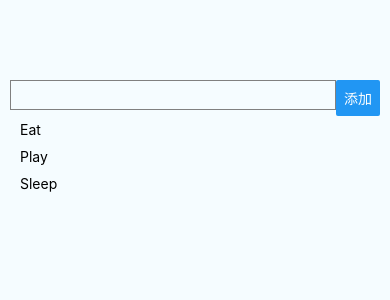
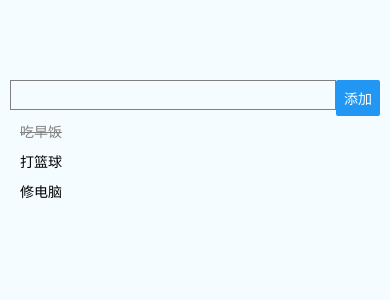
Before and after one commit to iWebHome/RNReduxDemo, a React Native app: screen / in a window 390 px wide. Shown: the top 300 px of the page. Built offline with nearby package versions, Linux system fonts and the light colour scheme.

Commit message:
搭建了 ReactNative ＋ Redux 的结构、显示了初始数据,并更改状态

```diff
--- a/App.js
+++ b/App.js
@@ -9,14 +9,17 @@
 import React, {Component} from 'react';
 import {StyleSheet, View} from 'react-native';
 
-import AppStep0 from './app_step0';     // 引入入口文件
+// 引入入口文件
+import AppStep0 from './app_step0';
+import AppStep1 from './app_step1';
+import AppStep2 from './app_step2';
 
 type Props = {};
 export default class App extends Component<Props> {
   render() {
     return (
       <View style={styles.container}>
-        <AppStep0/>
+        <AppStep2/>
       </View>
     );
   }
--- /dev/null
+++ b/app_step1/components/todo-list.component.js
@@ -0,0 +1,37 @@
+import React, { Component } from 'react';
+import {
+  Text,
+  View,
+  StyleSheet,
+} from 'react-native';
+
+
+export default class TodoListComponent extends Component {
+  constructor(props) {
+    super(props);
+
+  }
+
+  render() {
+    return (
+      <View style={styles.wrapper}>
+        {this.props.todoList.map((todo, index) => {
+          var finishStyle = { textDecorationLine: 'line-through', color: 'gray' };
+          return (
+            <Text key={index} style={[styles.todo, todo.status && finishStyle]}>{todo.title}</Text>
+          );
+        })}
+      </View>
+    );
+  }
+}
+
+
+const styles = StyleSheet.create({
+  wrapper: {
+    paddingHorizontal: 20,
+  },
+  todo: {
+    paddingVertical: 5,
+  },
+});
--- /dev/null
+++ b/app_step1/containers/home.container.js
@@ -0,0 +1,32 @@
+import React, { Component } from 'react';
+import {
+  View,
+  Text
+} from 'react-native';
+import { connect } from 'react-redux';    // 引入 react-redux
+
+import TodoListComponent from '../components/todo-list.component';
+
+class HomeContainer extends Component {
+  constructor(props) {
+    super(props);
+
+  }
+  render() {
+    return (
+      <View>
+        {/**注意，这里的 todoList 是 mapStateToProps 返回的 key  （运行时，注释会报错，请删除注释） */}
+        <TodoListComponent todoList={this.props.todoList} />
+      </View>
+    );
+  }
+}
+
+// 基于全局 state ，哪些 state 是我们想注入的 props
+function mapStateToProps(state) {
+  return {
+    todoList: state.todos,  // 将全局的 state 的其中一个 key(即todos) 作为 props 注入
+  }
+}
+
+export default connect(mapStateToProps)(HomeContainer);  // 连接组件并export
--- /dev/null
+++ b/app_step1/index.js
@@ -0,0 +1,42 @@
+import React, { Component } from 'react';
+import {
+  View,
+  StyleSheet,
+} from 'react-native';
+
+import { createStore } from 'redux';        // 引入 redux 以创建 store
+import { Provider } from 'react-redux';     // 引入 react-redux，使用 Provider
+import reducers from './reducers/index';    // 引入 reducers
+
+import HomeContainer from './containers/home.container';  // 引入容器组件
+
+// 这是初始数据
+const initState = {
+  todos: [
+    { title: '吃早饭', status: true },
+    { title: '打篮球', status: false },
+    { title: '修电脑', status: false },
+  ],
+};
+
+let store = createStore(reducers, initState);  // 创建 store
+
+
+export default class RootWrapper extends Component {
+  render() {
+    return (
+      <Provider store={store}>
+        <View style={styles.wrapper}>
+          <HomeContainer />
+        </View>
+      </Provider>
+    );
+  }
+}
+
+const styles = StyleSheet.create({
+  wrapper: {
+    flex: 1,
+    marginTop: 80,
+  },
+});
--- /dev/null
+++ b/app_step1/reducers/index.js
@@ -0,0 +1,12 @@
+import { combineReducers } from 'redux';
+
+// 这是一个空的 reducer , 不做任何处理，返回原始 state
+function todoList(state = [], action) {
+  return state;
+}
+
+const reducers = combineReducers({
+  todos: todoList           // 这里的 key 要与初始数据的 key 一致
+});
+
+export default reducers;
--- /dev/null
+++ b/app_step2/actions/index.js
@@ -0,0 +1,23 @@
+/*********************************** action 类型常量 *************************************/
+
+/**
+ * 更改 TODO 状态
+ * @type {String}
+ */
+export const TOGGLE_TODO_STATUS = 'TOGGLE_TODO_STATUS';
+export const ADD_NEW_TODO = 'ADD_NEW_TODO';
+
+/*********************************** action 创建函数 *************************************/
+
+/**
+ * 更改 TODO 状态
+ * @param  {Number} index TODO索引
+ * @return {Object}       action
+ */
+export function changeTodoStatus(index) {
+  return { type: TOGGLE_TODO_STATUS, index };
+}
+
+export function addNewTodo(text) {                        // 定义 action 创建函数
+  return { type: ADD_NEW_TODO, text };
+}
--- /dev/null
+++ b/app_step2/components/todo-form.component.js
@@ -0,0 +1,52 @@
+import React, { Component } from 'react';
+import {
+  Dimensions,
+  View,
+  TextInput,
+  Button,
+  StyleSheet,
+} from 'react-native';
+
+
+export default class TodoFormComponent extends Component {
+  constructor(props) {
+    super(props);
+    this.state = {
+      todo: null,
+    };
+  }
+
+  addTodo() {
+    this.props.addTodo && this.props.addTodo(this.state.todo);    // 调用父组件方法
+  }
+
+  setTodo(text) {
+    this.setState({
+      todo: text
+    });
+  }
+
+  render() {
+    return (
+      <View style={styles.wrapper}>
+        <TextInput style={styles.input} onChangeText={(text) => { this.setTodo(text) }} />
+        <Button title="添加" onPress={() => this.addTodo()} />
+      </View>
+    );
+  }
+}
+
+
+const styles = StyleSheet.create({
+  wrapper: {
+    paddingHorizontal: 10,
+    flexDirection: 'row',
+    width: Dimensions.get('window').width
+  },
+  input: {
+    height: 30,
+    borderColor: 'gray',
+    borderWidth: 1,
+    flex: 1,
+  },
+});
--- /dev/null
+++ b/app_step2/components/todo-list.component.js
@@ -0,0 +1,43 @@
+import React, { Component } from 'react';
+import {
+  Text,
+  View,
+  StyleSheet,
+  TouchableOpacity
+} from 'react-native';
+
+
+export default class TodoListComponent extends Component {
+  constructor(props) {
+    super(props);
+  }
+
+  toggleTodo(index) {       // 点击事件，通过 props.method 调用容器组件的方法
+    this.props.toggleTodo && this.props.toggleTodo(index);
+  }
+
+  render() {
+    return (
+      <View style={styles.wrapper}>
+        {this.props.todoList.map((todo, index) => {
+          var finishStyle = { textDecorationLine: 'line-through', color: 'gray' };
+          return (
+            <TouchableOpacity key={index} onPress={() => { this.toggleTodo(index) }}>
+              <Text style={[styles.todo, todo.status && finishStyle]}>{todo.title}</Text>
+            </TouchableOpacity>
+          );
+        })}
+      </View>
+    );
+  }
+}
+
+
+const styles = StyleSheet.create({
+  wrapper: {
+    paddingHorizontal: 20,
+  },
+  todo: {
+    paddingVertical: 5,
+  },
+});
--- /dev/null
+++ b/app_step2/containers/home.container.js
@@ -0,0 +1,46 @@
+import React, { Component } from 'react';
+import {
+  View,
+  Text
+} from 'react-native';
+import { connect } from 'react-redux';    // 引入 react-redux
+import { changeTodoStatus, addNewTodo } from '../actions/index';  // 引入 action
+
+import TodoFormComponent from '../components/todo-form.component';
+import TodoListComponent from '../components/todo-list.component';
+
+class HomeContainer extends Component {
+  constructor(props) {
+    super(props);
+
+  }
+
+  addTodo(text) {
+    let { dispatch } = this.props;             // 从 props 里解构出 dispatch
+    dispatch(addNewTodo(text));                // 执行 dispatch(action)
+  }
+
+  toggleTodo(index) {
+    let { dispatch } = this.props;              // 从 props 里解构出 dispatch
+    dispatch(changeTodoStatus(index));          // 执行 dispatch(action)
+  }
+
+  render() {
+    return (
+      <View>
+        <TodoFormComponent addTodo={(text) => { this.addTodo(text) }} />
+        {/**注意，这里的 todoList 是 mapStateToProps 返回的 key  （运行时，注释会报错，请删除注释） */}
+        <TodoListComponent todoList={this.props.todoList} toggleTodo={(index) => { this.toggleTodo(index) }} />
+      </View>
+    );
+  }
+}
+
+// 基于全局 state ，哪些 state 是我们想注入的 props
+function mapStateToProps(state) {
+  return {
+    todoList: state.todos,  // 将全局的 state 的其中一个 key(即todos) 作为 props 注入
+  }
+}
+
+export default connect(mapStateToProps)(HomeContainer);  // 连接组件并export
--- /dev/null
+++ b/app_step2/index.js
@@ -0,0 +1,42 @@
+import React, { Component } from 'react';
+import {
+  View,
+  StyleSheet,
+} from 'react-native';
+
+import { createStore } from 'redux';        // 引入 redux 以创建 store
+import { Provider } from 'react-redux';     // 引入 react-redux，使用 Provider
+import reducers from './reducers/index';    // 引入 reducers
+
+import HomeContainer from './containers/home.container';  // 引入容器组件
+
+// 这是初始数据
+const initState = {
+  todos: [
+    { title: '吃早饭', status: true },
+    { title: '打篮球', status: false },
+    { title: '修电脑', status: false },
+  ],
+};
+
+let store = createStore(reducers, initState);  // 创建 store
+
+
+export default class RootWrapper extends Component {
+  render() {
+    return (
+      <Provider store={store}>
+        <View style={styles.wrapper}>
+          <HomeContainer />
+        </View>
+      </Provider>
+    );
+  }
+}
+
+const styles = StyleSheet.create({
+  wrapper: {
+    flex: 1,
+    marginTop: 80,
+  },
+});
--- /dev/null
+++ b/app_step2/reducers/index.js
@@ -0,0 +1,34 @@
+import { combineReducers } from 'redux';
+
+import { TOGGLE_TODO_STATUS, ADD_NEW_TODO } from '../actions/index';    // 引入 action ，使用 action 类型常量
+
+function todoList(state = [], action) {
+  switch (action.type) {                                  // 匹配响应 action，创建并返回新的 state (注意，不能修改state)
+    case TOGGLE_TODO_STATUS:
+      var todo = state[action.index];
+      return [
+        ...state.slice(0, action.index),
+        Object.assign({}, todo, {
+          status: !todo.status
+        }),
+        ...state.slice(action.index + 1)
+      ];
+    case ADD_NEW_TODO:                                // 定义了新的匹配类型，以响应新的 action
+      return [
+        ...state,
+        {
+          title: action.text,
+          status: false,
+        }
+      ];
+    default:                                         // 在没有匹配到 action 时，返回原始state
+      return state;
+  }
+
+}
+
+const reducers = combineReducers({
+  todos: todoList           // 这里的 key 要与初始数据的 key 一致
+});
+
+export default reducers;
--- a/package.json
+++ b/package.json
@@ -8,7 +8,9 @@
   },
   "dependencies": {
     "react": "16.6.3",
-    "react-native": "0.57.8"
+    "react-native": "0.57.8",
+    "react-redux": "^6.0.0",
+    "redux": "^4.0.1"
   },
   "devDependencies": {
     "babel-jest": "23.6.0",
```
Also changed, not shown: 1 other file (tests, documents, lock files or other folders).
